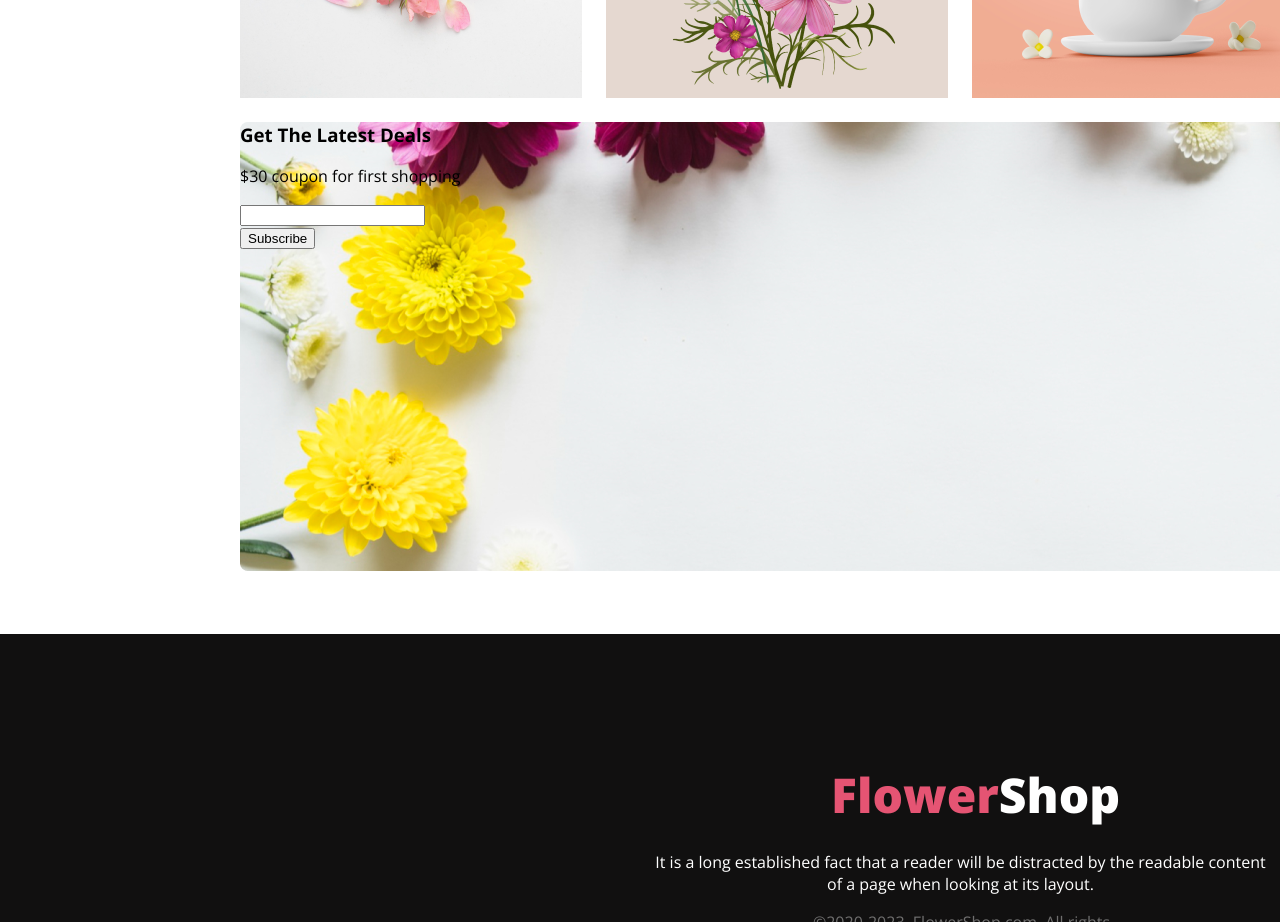
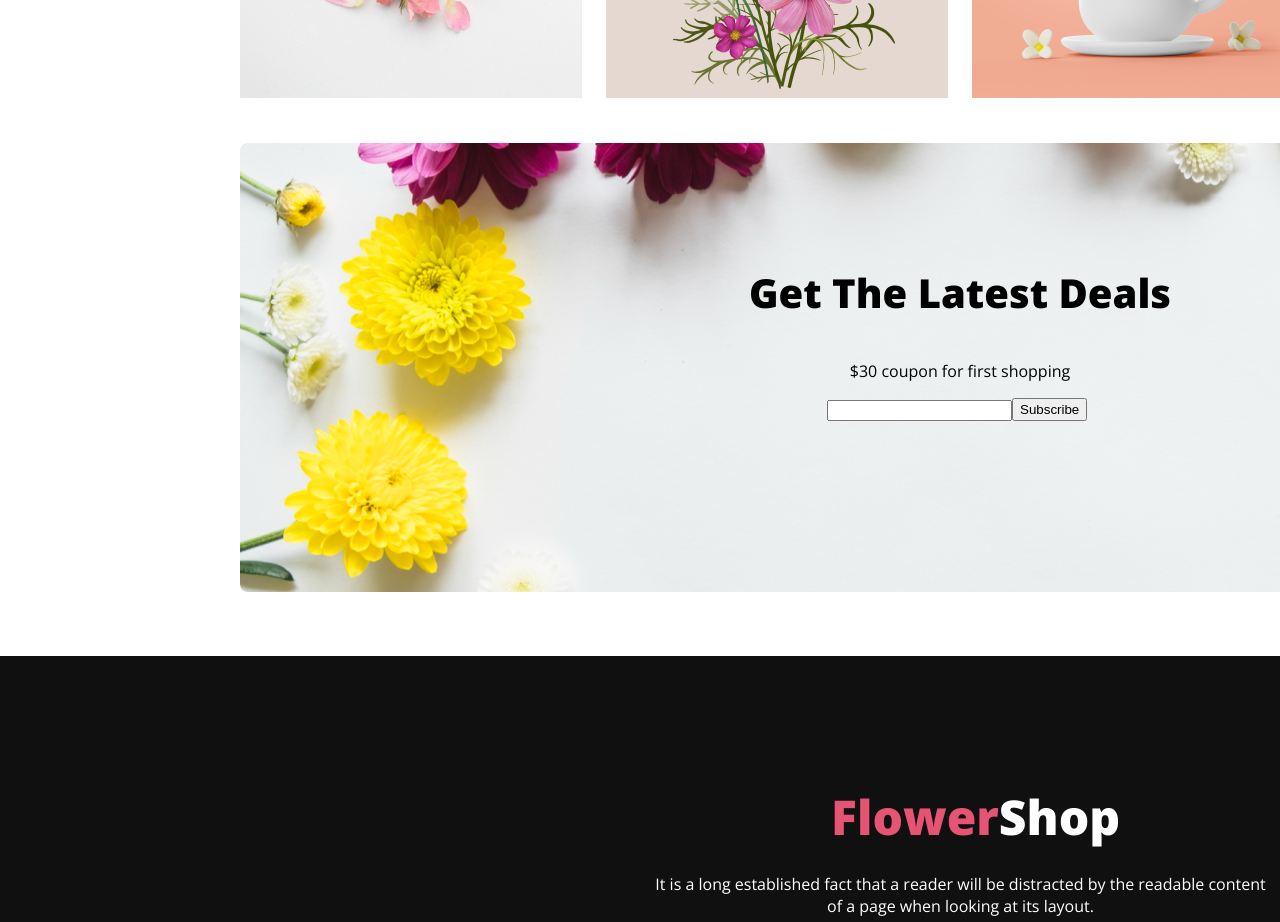
Before and after one commit to hafizurm9/flowers-shop-assignment, a plain HTML site: page index.html in a window 1280 px wide. Shown: the part 2560-3482 px from the top of the page. Drawn offline with nearby package versions, Linux system fonts and the light colour scheme.

Commit message:
section5 button

```diff
--- a/index.html
+++ b/index.html
@@ -74,14 +74,16 @@
             </div>
         </section>
         <section class="section5">
-            <div>
-                <h3>Get The Latest Deals</h3>
-                <p>$30 coupon for first shopping</p>
+            <div class="section5-text">
+                <h3 class="section5-head">Get The Latest Deals</h3>
+                <p class="section5-description">$30 coupon for first shopping</p>
             </div>
-            <form>
-                <input type="text" name="" id="">
-            </form>
+            <div class="section5-button">
+                <form>
+                    <input type="text" name="" id="">
+                </form>
             <button >Subscribe</button>
+            </div>
         </section>
     </main>
     <footer>
--- a/styles/flowers.css
+++ b/styles/flowers.css
@@ -166,3 +166,16 @@
 .contact .input-text textarea{
     border-radius: 5px;
 }
+.section5-text{
+    text-align: center;
+}
+.section5-head{
+    font-size: 40px;
+    font-weight: 800;
+    padding-top: 122px;
+}
+.section5-button{
+    display: flex;
+    padding-left: 587px;
+    padding-right: 187px;
+}
```
